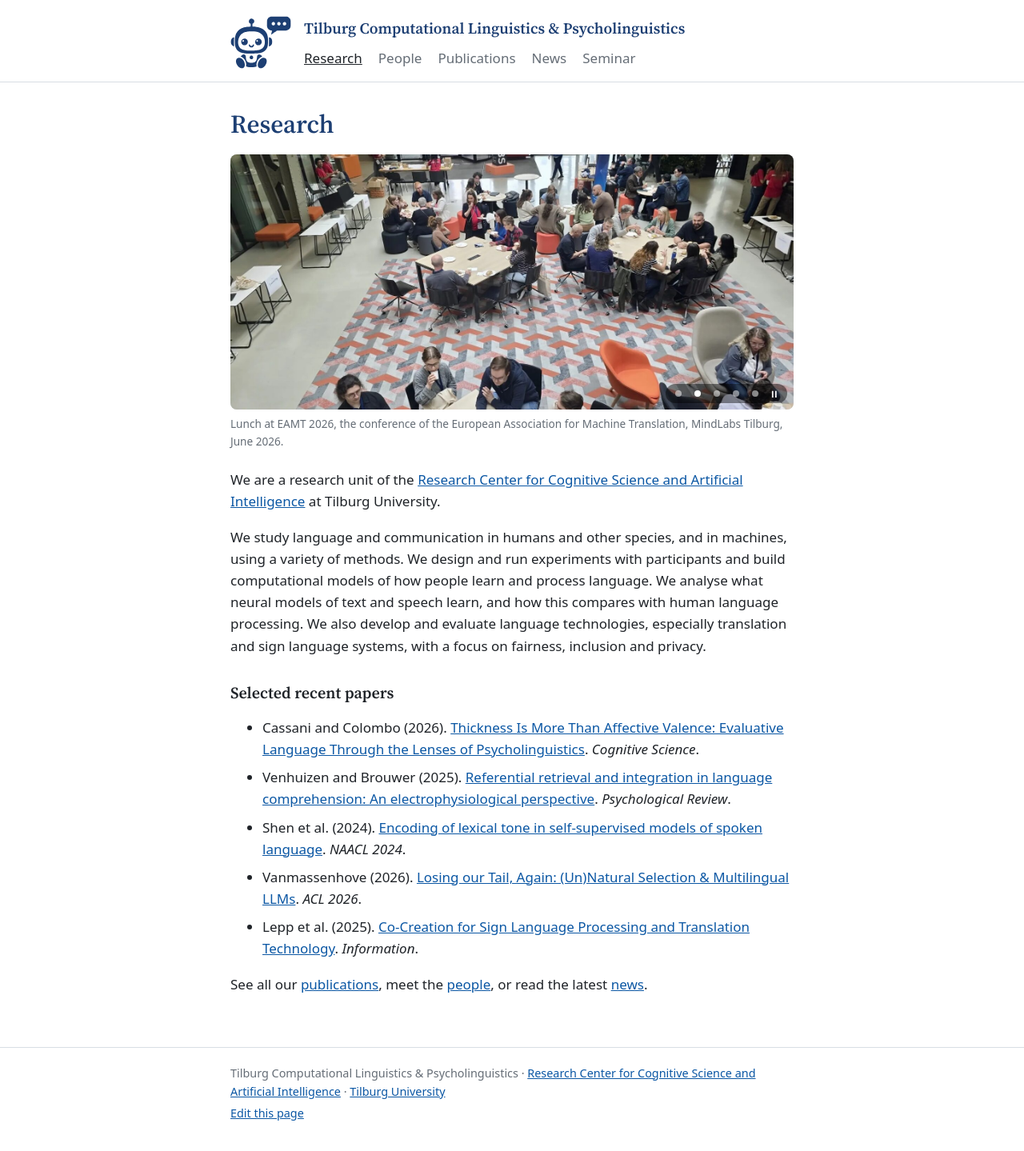
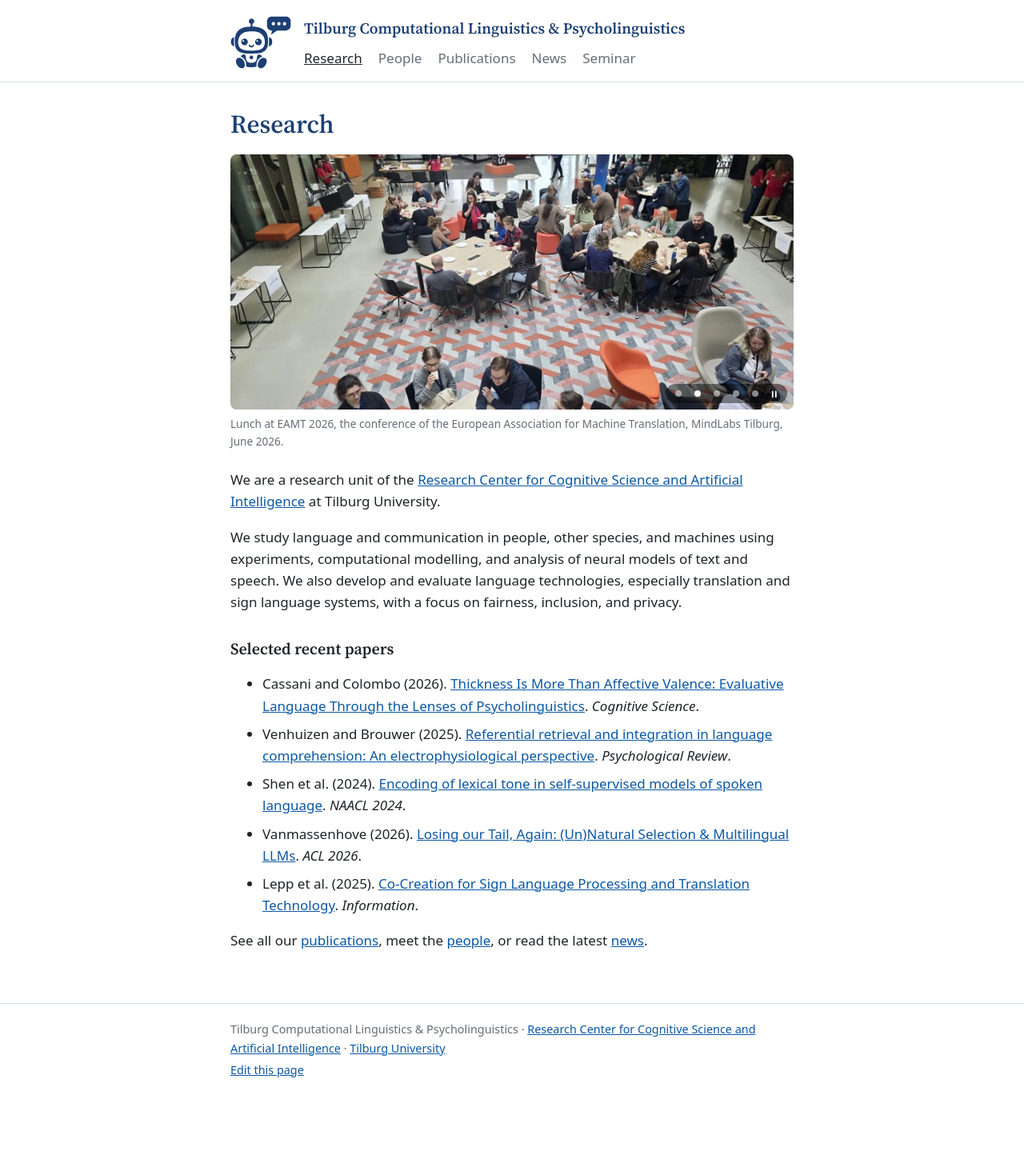
Before and after one commit to tcsai/language-computation, a Jekyll site: the page built from index.md, in a window 1280 px wide. Shown: the whole page at 80% size. Built offline with Jekyll 4.4.1, drawn with Linux system fonts in a browser that asks for light colours; our own code applies the rules of GitHub Pages for plain Markdown files; after the commit the page ends 1385 px from its top, so only the background shows below that.

Commit message:
Massage tetx further

```diff
--- a/index.md
+++ b/index.md
@@ -6,12 +6,8 @@ We are a research unit of the
 [Research Center for Cognitive Science and Artificial Intelligence](https://www.tilburguniversity.edu/about/schools/tshd/departments/dca)
 at Tilburg University.
 
-We study language and communication in humans and other species, and in
-machines, using a variety of methods. We design and run experiments with participants and build computational models of how people learn and process
-language. We analyse what neural models of text and speech learn, and how this
-compares with human language processing. We also develop and evaluate
-language technologies, especially translation and sign language systems, with a
-focus on fairness, inclusion and privacy.
+
+We study language and communication in people, other species, and machines using experiments, computational modelling, and analysis of neural models of text and speech. We also develop and evaluate language technologies, especially translation and sign language systems, with a focus on fairness, inclusion, and privacy.
 
 ## Selected recent papers
 
```
